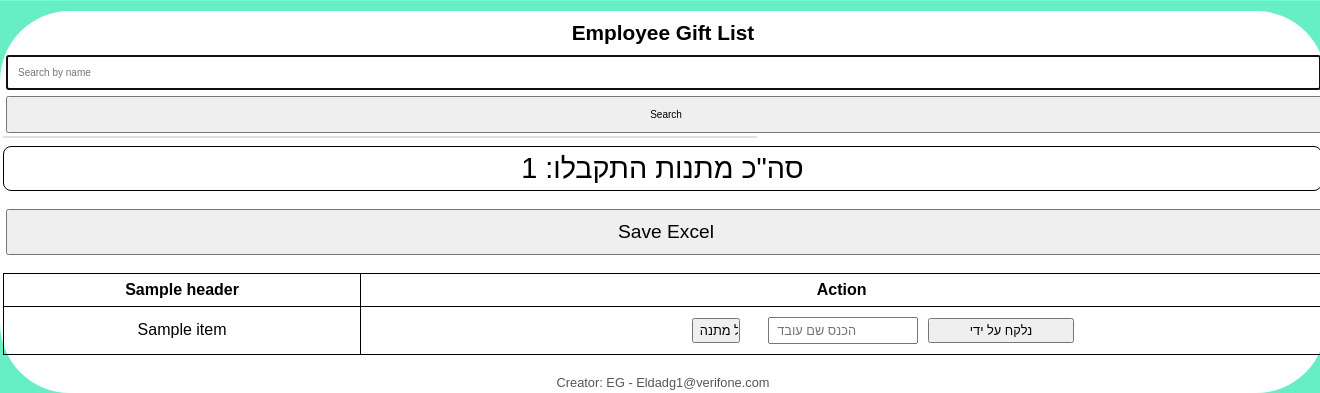
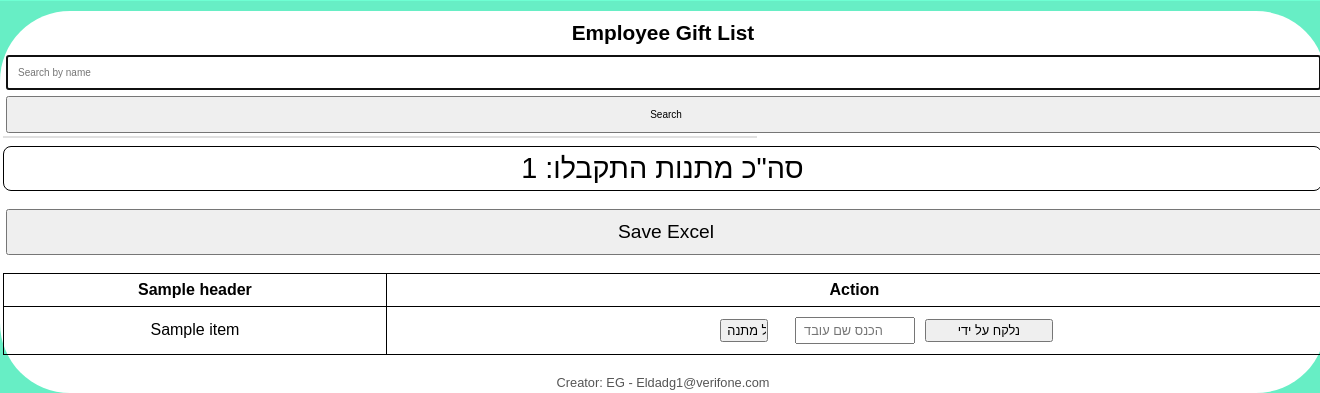
Before and after one commit to eldadi9/Gifts, a Flask app: template templates/view.html in a window 1320 px wide; the page is wider, and only the part inside the window is pictured. Shown: the part 752-1145 px from the top of that part. Run offline with Flask 3, Linux system fonts and the light colour scheme; the template is opened without the code that fills it: most values are stand-ins (such as "Sample title", 1, 10 or a date in 2020).

Commit message:
new ajusments colors , tables , font V5 try to fix mobile viewV17

```diff
--- a/templates/view.html
+++ b/templates/view.html
@@ -156,12 +156,12 @@
             <div class="action-buttons">
                 <form action="/mark_received" method="post" style="display: inline;">
                     <input type="hidden" name="row_index" value="{{ row.index }}">
-                    <input type="submit" value="קיבל מתנה" style="padding: 3px 6px; font-size: 0.8em;">
+                    <input type="submit" value="קיבל מתנה" style="padding: 2px 5px; font-size: 0.8em;">
                 </form>
                 <form action="/mark_taken" method="post" style="display: inline;">
                     <input type="hidden" name="row_index" value="{{ row.index }}">
-                    <input type="text" name="taken_by" placeholder=" הכנס שם עובד" style="width: 150px; padding: 4px; font-size: 0.8em;">
-                    <button type="submit" style="padding: 3px 5px; font-size: 0.8em;">נלקח על ידי</button>
+                    <input type="text" name="taken_by" placeholder=" הכנס שם עובד" style="width: 120px; padding: 4px; font-size: 0.8em;">
+                    <button type="submit" style="padding: 2px 5px; font-size: 0.8em;">נלקח על ידי</button>
                 </form>
             </div>
         </td>
```
